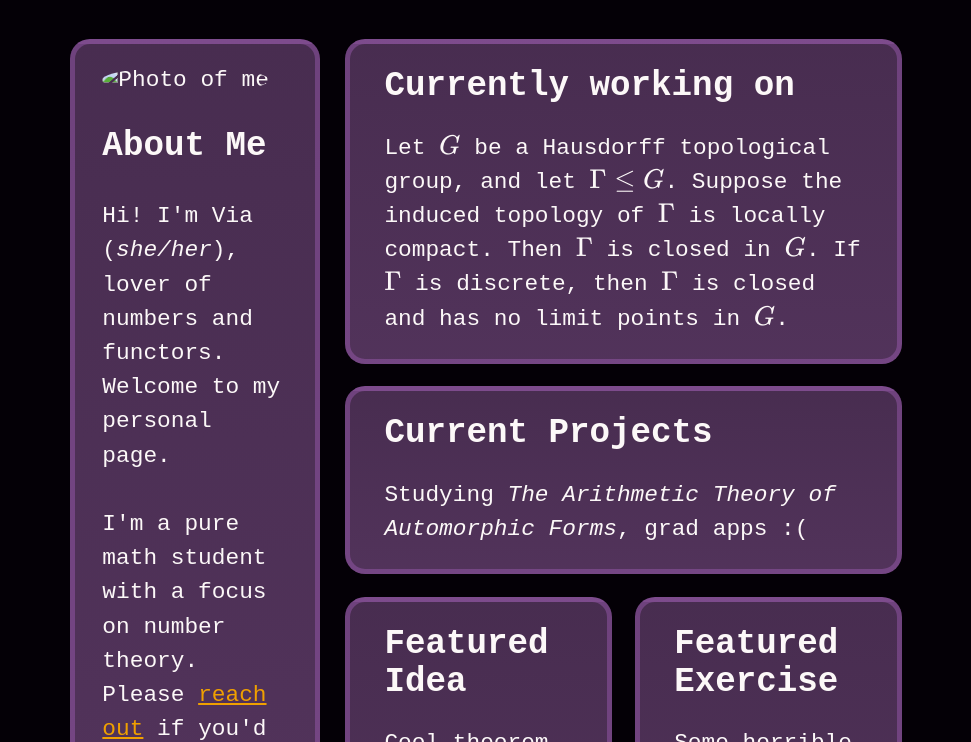
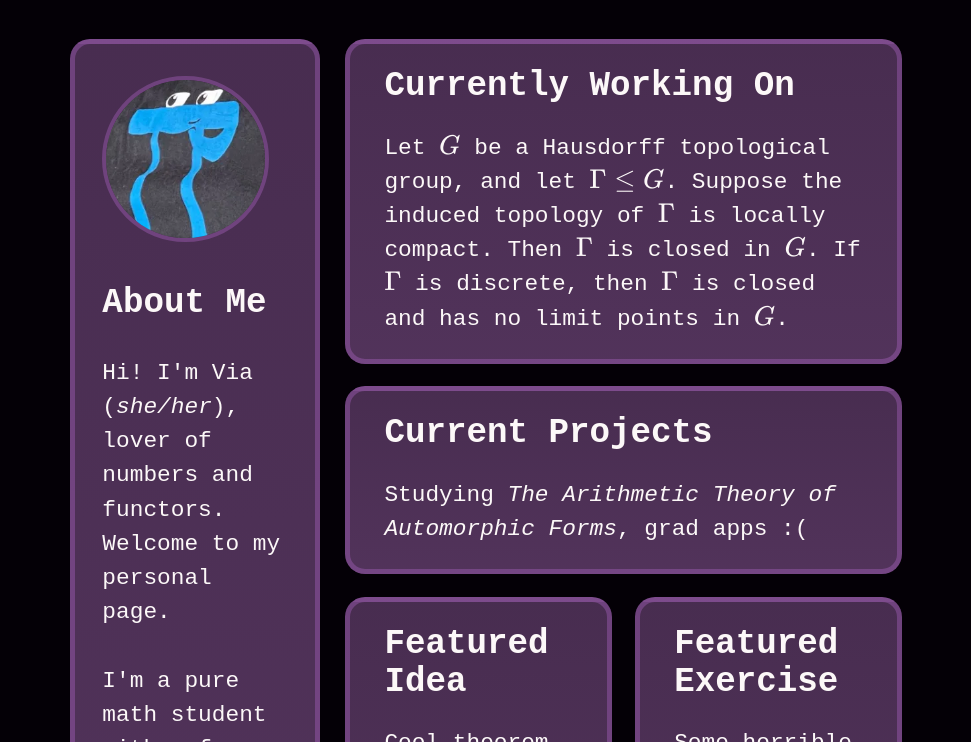
Before and after one commit to right-derived-functor/math-diary, a plain HTML site: page frontend/index.html in a window 1280 px wide. Shown: the part 642-1384 px from the top of the page, without its empty margins (154-1125 px from the left). Drawn offline with nearby package versions, Linux system fonts and the light colour scheme.

Commit message:
started node project

```diff
--- a/index.html
+++ b/frontend/index.html
@@ -43,7 +43,7 @@
 			<main>
 				<div class="flex-container">
 					<aside class="content-box about-me-box box">
-						<img src="resources/src/portrait.jpg"
+						<img src="resources/src/pi-creature-profile.webp"
 							  alt="Photo of me" id="portrait"<br>
 
 							  <h2
@@ -64,7 +64,9 @@
 
 					<div class="grid-container">
 						<section class="content-box grid-box box" id="box1">
-							<h2 class="grid-box-header"> Currently working on </h2>
+							<h2
+								class="grid-box-header">
+								Currently Working On </h2>
 							<p> Let \(G\) be a Hausdorff
 							topological group, and let
 							\(\Gamma\le G\). Suppose the
--- a/resources/css/main.css
+++ b/frontend/resources/css/main.css
@@ -143,9 +143,11 @@ object.email{
 }
 
 #portrait{
-	width: 88%;
+	margin-top: 0.4em;
+	width: 90%;
 	height: auto;
 	border-radius: 50%;
+	border: 4px solid hsla(287, 45%, 58%, 0.38);
 }
 
 .grid-container{
```
Also changed, not shown: backend/package.json (added, +17 -0 lines), frontend/resources/js/svg-nav-arrows.js (renamed from resources/js/svg-nav-arrows.js), frontend/resources/src/pi-creature-profile.webp (added), frontend/robots.txt (renamed from robots.txt), frontend/sitemap.xml (renamed from sitemap.xml), 2 other files.
